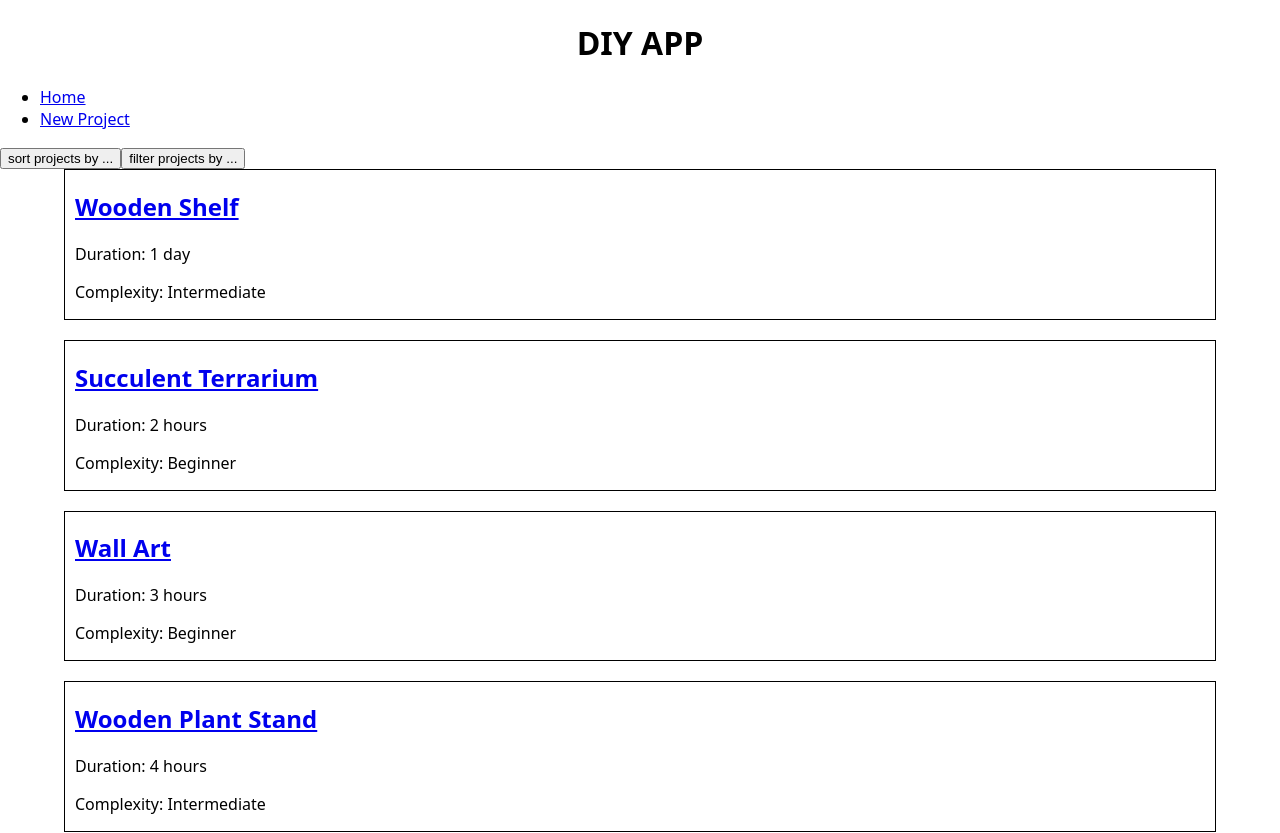
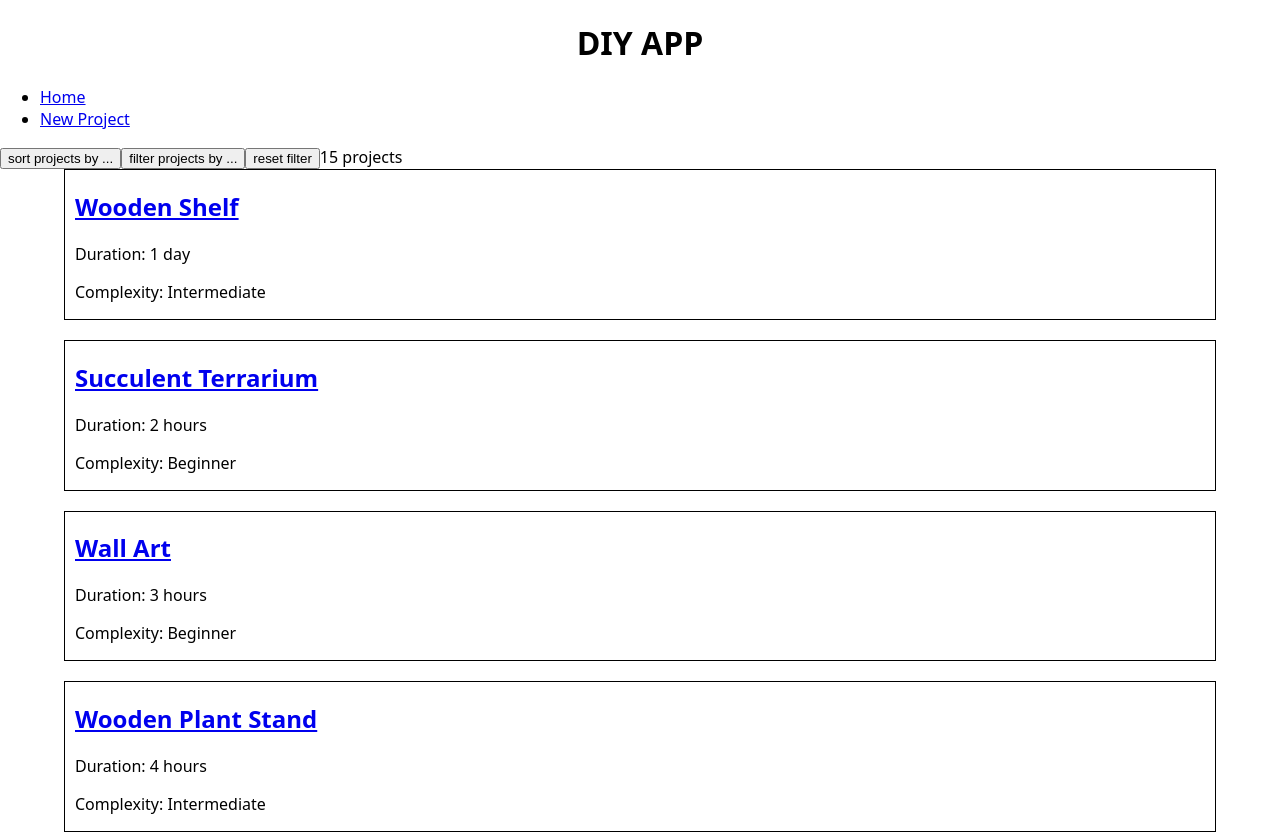
Before and after one commit to jana-scheidemann/DIY-App, a Next.js app: page / in a window 1280 px wide. Shown: the top 833 px of the page. Built offline with nearby package versions, Linux system fonts and the light colour scheme.

Commit message:
fix filter and sort function

```diff
--- a/pages/_app.js
+++ b/pages/_app.js
@@ -5,6 +5,8 @@ import { uid } from "uid";
 
 export default function App({ Component, pageProps }) {
   const [projects, setProjects] = useState(initialProjects);
+  const [projectFilter, setProjectFilter] = useState({});
+
   function handleAddProject(newProject) {
     setProjects([{ id: uid(), ...newProject }, ...projects]);
   }
@@ -28,7 +30,7 @@ export default function App({ Component, pageProps }) {
     );
   }
 
-  const durationToHours = (duration) => {
+  function durationToHours(duration) {
     const durationValue = parseInt(duration);
     if (duration.toLowerCase() && duration.includes("hour")) {
       return durationValue;
@@ -42,10 +44,10 @@ export default function App({ Component, pageProps }) {
       return durationValue * 24 * 365;
     }
     return duration;
-  };
+  }
   function handleSortProjectsByDurationStartLong() {
     setProjects(
-      projects.sort((a, b) => {
+      projects.toSorted((a, b) => {
         const durationA = durationToHours(a.duration);
         const durationB = durationToHours(b.duration);
         return durationB - durationA;
@@ -54,7 +56,7 @@ export default function App({ Component, pageProps }) {
   }
   function handleSortProjectsByDurationStartShort() {
     setProjects(
-      projects.sort((a, b) => {
+      projects.toSorted((a, b) => {
         const durationA = durationToHours(a.duration);
         const durationB = durationToHours(b.duration);
         return durationA - durationB;
@@ -62,42 +64,48 @@ export default function App({ Component, pageProps }) {
     );
   }
 
-  function handleFilterProjects(filterData) {
-    let filteredProjects = projects;
+  function resetProjectFilter() {
+    setProjectFilter({});
+  }
+  function handleProjectFilter(filterData) {
+    setProjectFilter(filterData);
+  }
 
-    if (filterData.duration === "short") {
-      filteredProjects = filteredProjects.filter(
-        (project) => durationToHours(project.duration) <= 2
-      );
-    } else if (filterData.duration === "medium") {
-      filteredProjects = filteredProjects.filter(
-        (project) =>
+  const filteredProjects = projects.filter((project) => {
+    let durationMatch = true;
+    if (projectFilter.duration) {
+      if (projectFilter.duration === "short") {
+        durationMatch = durationToHours(project.duration) <= 2;
+      } else if (projectFilter.duration === "medium") {
+        durationMatch =
           durationToHours(project.duration) > 2 &&
-          durationToHours(project.duration) <= 23
-      );
-    } else if (filterData.duration === "long") {
-      filteredProjects = filteredProjects.filter(
-        (project) => durationToHours(project.duration) > 23
-      );
+          durationToHours(project.duration) <= 23;
+      } else if (projectFilter.duration === "long") {
+        durationMatch = durationToHours(project.duration) > 23;
+      }
     }
 
-    if (filterData.complexity) {
-      filteredProjects = filteredProjects.filter(
-        (project) => project.complexity === filterData.complexity
-      );
+    let complexityMatch = true;
+    if (projectFilter.complexity) {
+      complexityMatch = project.complexity === projectFilter.complexity;
     }
 
-    setProjects(filteredProjects);
-  }
+    return durationMatch && complexityMatch;
+  });
+
+  const displayedProjects =
+    Object.keys(projectFilter) === 0 ? projects : filteredProjects;
 
   return (
     <>
       <GlobalStyle />
       <Component
         {...pageProps}
-        projects={projects}
+        projects={displayedProjects}
         onAddProject={handleAddProject}
         onDeleteProject={handleDeleteProject}
+        onFilterProjects={handleProjectFilter}
+        onResetFilters={resetProjectFilter}
         onSortProjectsByComplexityStartHigh={
           handleSortProjectsByComplexityStartHigh
         }
@@ -110,7 +118,6 @@ export default function App({ Component, pageProps }) {
         onSortProjectsByDurationStartShort={
           handleSortProjectsByDurationStartShort
         }
-        onFilterProjects={handleFilterProjects}
       />
     </>
   );
--- a/pages/index.js
+++ b/pages/index.js
@@ -7,46 +7,39 @@ import ModalFilter from "@/components/ModalFilter";
 
 export default function HomePage({
   projects,
+  onFilterProjects,
+  onResetFilters,
   onSortProjectsByComplexityStartHigh,
   onSortProjectsByComplexityStartLow,
   onSortProjectsByDurationStartLong,
   onSortProjectsByDurationStartShort,
-  onFilterProjects,
 }) {
   const [modalSort, setModalSort] = useState(false);
   const [modalFilter, setModalFilter] = useState(false);
-  function handleSort() {
-    setModalSort(true);
+
+  function toogleSortModal() {
+    setModalSort(!modalSort);
   }
-  function handleCancelSort() {
-    setModalSort(false);
-  }
+
   function handleSortComplexityStartHigh() {
     onSortProjectsByComplexityStartHigh();
-    setModalSort(false);
+    toogleSortModal();
   }
   function handleSortComplexityStartLow() {
     onSortProjectsByComplexityStartLow();
-    setModalSort(false);
+    toogleSortModal();
   }
   function handleSortDurationStartLong() {
     onSortProjectsByDurationStartLong();
-    setModalSort(false);
+    toogleSortModal();
   }
   function handleSortDurationStartShort() {
     onSortProjectsByDurationStartShort();
-    setModalSort(false);
+    toogleSortModal();
   }
 
-  function handleFilter() {
-    setModalFilter(true);
-  }
-  function handleCancelFilter() {
-    setModalFilter(false);
-  }
-  function handleApplyFilter(filterData) {
-    onFilterProjects(filterData);
-    setModalFilter(false);
+  function toogleFilterModal() {
+    setModalFilter(!modalFilter);
   }
 
   return (
@@ -54,12 +47,12 @@ export default function HomePage({
       <StyledHeadline>DIY APP</StyledHeadline>
       <Navigation />
 
-      <button type="button" onClick={handleSort}>
+      <button type="button" onClick={toogleSortModal}>
         sort projects by ...
       </button>
       {modalSort && (
         <ModalSort
-          onCancelSort={handleCancelSort}
+          onToogleSortModal={toogleSortModal}
           onSortComplexityStartHigh={handleSortComplexityStartHigh}
           onSortComplexityStartLow={handleSortComplexityStartLow}
           onSortDurationStartLong={handleSortDurationStartLong}
@@ -67,15 +60,19 @@ export default function HomePage({
         />
       )}
 
-      <button type="button" onClick={handleFilter}>
+      <button type="button" onClick={toogleFilterModal}>
         filter projects by ...
       </button>
       {modalFilter && (
         <ModalFilter
-          onCancelFilter={handleCancelFilter}
-          onSubmit={handleApplyFilter}
+          onToggleFilterModal={toogleFilterModal}
+          onFilterProjects={onFilterProjects}
         />
       )}
+      <button type="button" onClick={onResetFilters}>
+        reset filter
+      </button>
+      <span>{projects.length} projects</span>
 
       <StyledSection>
         {projects.map((project) => (
```
